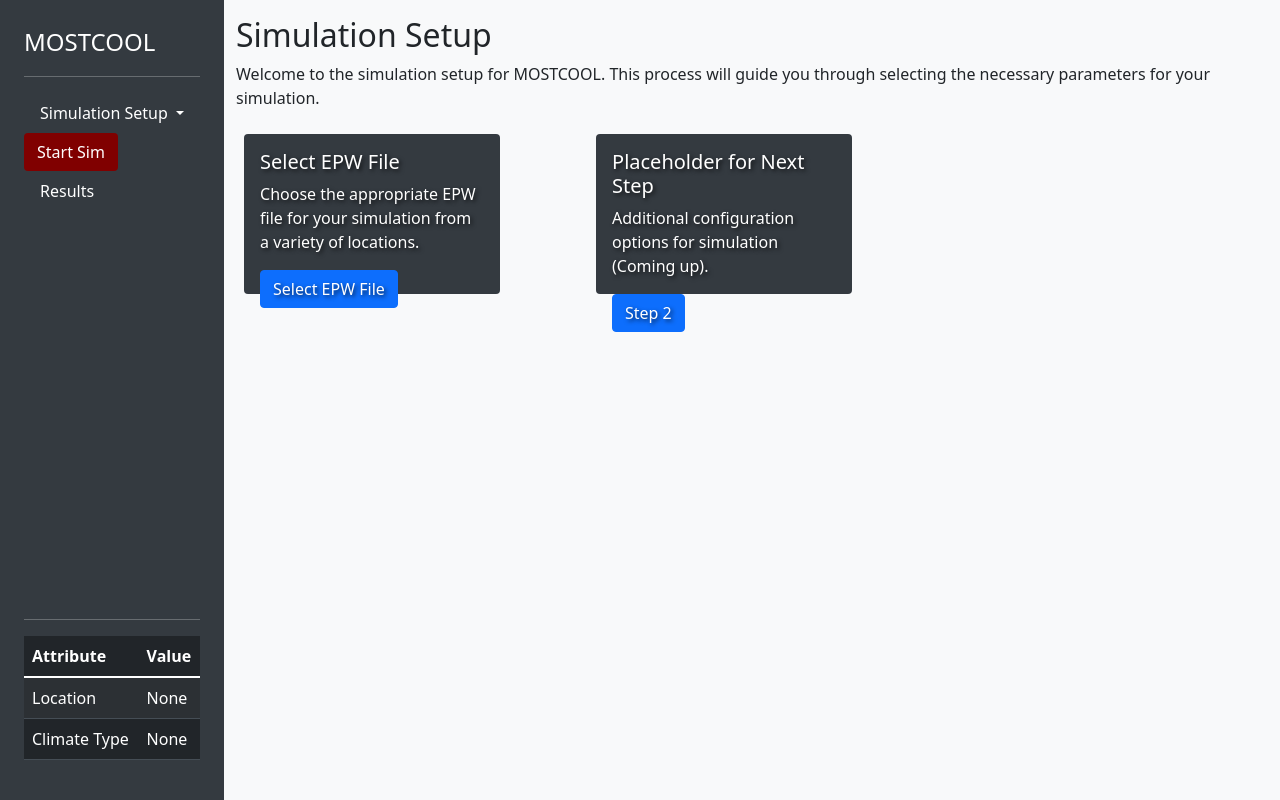
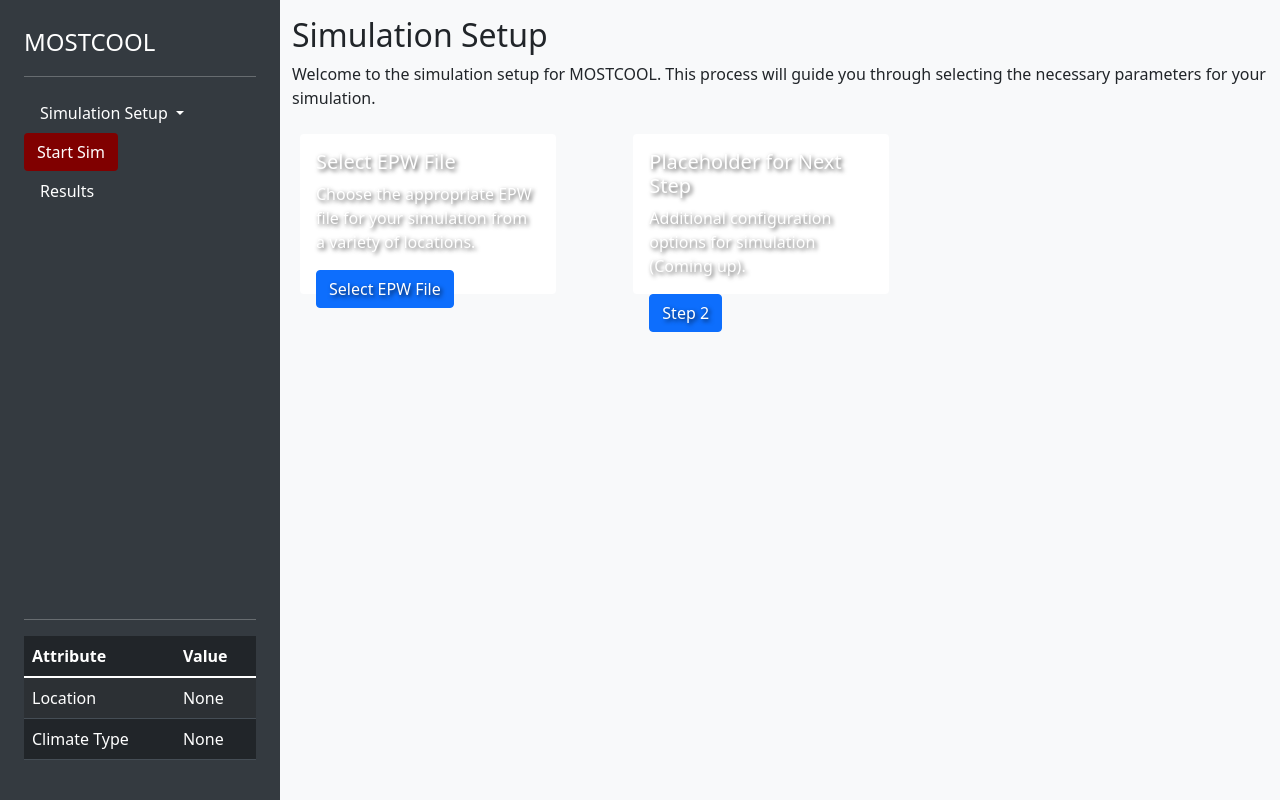
Before and after one commit to NREL/CoolerChips, a Flask app: page /simulation-setup in a window 1280 px wide. Run offline with Flask 3, Linux system fonts and the light colour scheme; some libraries are stand-ins or nearby versions.

Commit message:
same navbar width

```diff
--- a/EnergyPlusExample/static/css/custom.css
+++ b/EnergyPlusExample/static/css/custom.css
@@ -2,9 +2,11 @@ body {
   background-color: #f8f9fa;
 }
 
-.sidebar, .card-custom {
+.sidebar {
   background-color: #343a40;
   color: white;
+  width: 280px; /* Fixed width for sidebar */
+  flex-shrink: 0; /* Ensure sidebar does not shrink */
 }
 
 .sidebar .nav-link {
@@ -58,6 +60,7 @@ body {
 
 .main-content {
   height: 100vh;
+  flex-grow: 1; /* Ensure main content grows to fill remaining space */
 }
 
 .card {
@@ -110,7 +113,7 @@ body {
   display: none;
   position: fixed;
   bottom: 0;
-  left: 280px;
+  left: 280px; /* Same as the sidebar width */
   width: calc(100% - 280px);
   z-index: 1050;
 }
--- a/EnergyPlusExample/templates/home.html
+++ b/EnergyPlusExample/templates/home.html
@@ -10,7 +10,7 @@
 </head>
 <body>
   <div class="d-flex">
-  <div class="d-flex flex-column flex-shrink-0 p-4 sidebar">
+    <div class="d-flex flex-column sidebar p-4">
       <a href="/" class="d-flex align-items-center mb-3 mb-md-0 me-md-auto text-white text-decoration-none">
         <span class="fs-4">MOSTCOOL</span>
       </a>
--- a/EnergyPlusExample/templates/results.html
+++ b/EnergyPlusExample/templates/results.html
@@ -9,7 +9,7 @@
 </head>
 <body>
 <div class="d-flex">
-  <div class="d-flex flex-column flex-shrink-0 p-4 sidebar">
+  <div class="d-flex flex-column sidebar p-4">
     <a href="/" class="d-flex align-items-center mb-3 mb-md-0 me-md-auto text-white text-decoration-none">
       <span class="fs-4">MOSTCOOL</span>
     </a>
--- a/EnergyPlusExample/templates/results_building_energy.html
+++ b/EnergyPlusExample/templates/results_building_energy.html
@@ -9,7 +9,7 @@
 </head>
 <body>
 <div class="d-flex">
-  <div class="d-flex flex-column flex-shrink-0 p-4 sidebar">
+  <div class="d-flex flex-column sidebar p-4">
     <a href="/" class="d-flex align-items-center mb-3 mb-md-0 me-md-auto text-white text-decoration-none">
       <span class="fs-4">MOSTCOOL</span>
     </a>
--- a/EnergyPlusExample/templates/simulation-setup.html
+++ b/EnergyPlusExample/templates/simulation-setup.html
@@ -10,7 +10,7 @@
 </head>
 <body>
 <div class="d-flex">
-  <div class="d-flex flex-column flex-shrink-0 p-4 sidebar">
+  <div class="d-flex flex-column sidebar p-4">
     <a href="/" class="d-flex align-items-center mb-3 mb-md-0 me-md-auto text-white text-decoration-none">
       <span class="fs-4">MOSTCOOL</span>
     </a>
--- a/EnergyPlusExample/templates/simulation.html
+++ b/EnergyPlusExample/templates/simulation.html
@@ -9,7 +9,7 @@
 </head>
 <body>
 <div class="d-flex">
-  <div class="d-flex flex-column flex-shrink-0 p-3 sidebar" style="width: 280px; height: 100vh;">
+  <div class="d-flex flex-column sidebar p-4">
     <a href="/" class="d-flex align-items-center mb-3 mb-md-0 me-md-auto text-white text-decoration-none">
       <span class="fs-4">MOSTCOOL</span>
     </a>
--- a/EnergyPlusExample/templates/step-1.html
+++ b/EnergyPlusExample/templates/step-1.html
@@ -10,7 +10,7 @@
 </head>
 <body>
 <div class="d-flex">
-  <div class="d-flex flex-column flex-shrink-0 p-4 sidebar">
+  <div class="d-flex flex-column sidebar p-4">
     <a href="/" class="d-flex align-items-center mb-3 mb-md-0 me-md-auto text-white text-decoration-none">
       <span class="fs-4">MOSTCOOL</span>
     </a>
--- a/EnergyPlusExample/templates/step-2.html
+++ b/EnergyPlusExample/templates/step-2.html
@@ -9,7 +9,7 @@
 </head>
 <body>
 <div class="d-flex">
-  <div class="d-flex flex-column flex-shrink-0 p-4 sidebar">
+  <div class="d-flex flex-column sidebar p-4">
     <a href="/" class="d-flex align-items-center mb-3 mb-md-0 me-md-auto text-white text-decoration-none">
       <span class="fs-4">MOSTCOOL</span>
     </a>
--- a/EnergyPlusExample/templates/step-3.html
+++ b/EnergyPlusExample/templates/step-3.html
@@ -9,7 +9,7 @@
 </head>
 <body>
 <div class="d-flex">
-  <div class="d-flex flex-column flex-shrink-0 p-4 sidebar">
+  <div class="d-flex flex-column sidebar p-4">
     <a href="/" class="d-flex align-items-center mb-3 mb-md-0 me-md-auto text-white text-decoration-none">
       <span class="fs-4">MOSTCOOL</span>
     </a>
```
Lines whose indentation alone changed are shown as unchanged.
